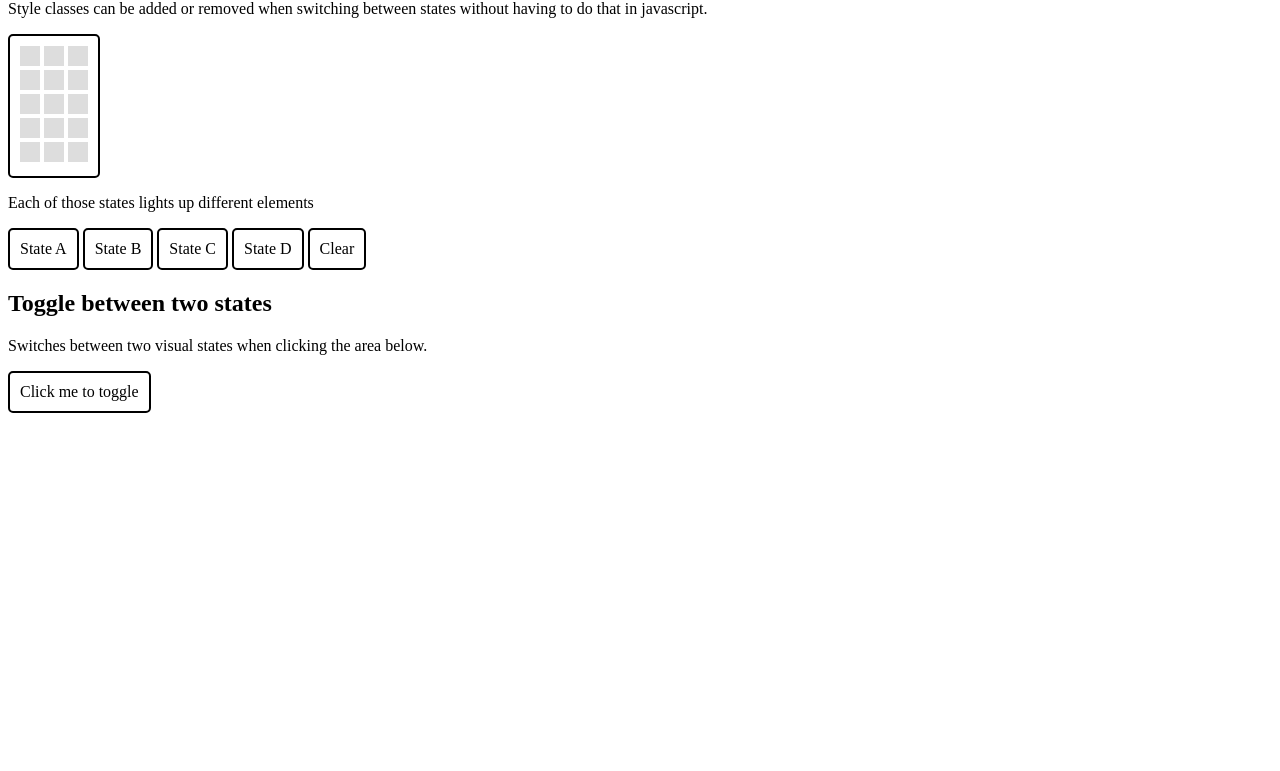
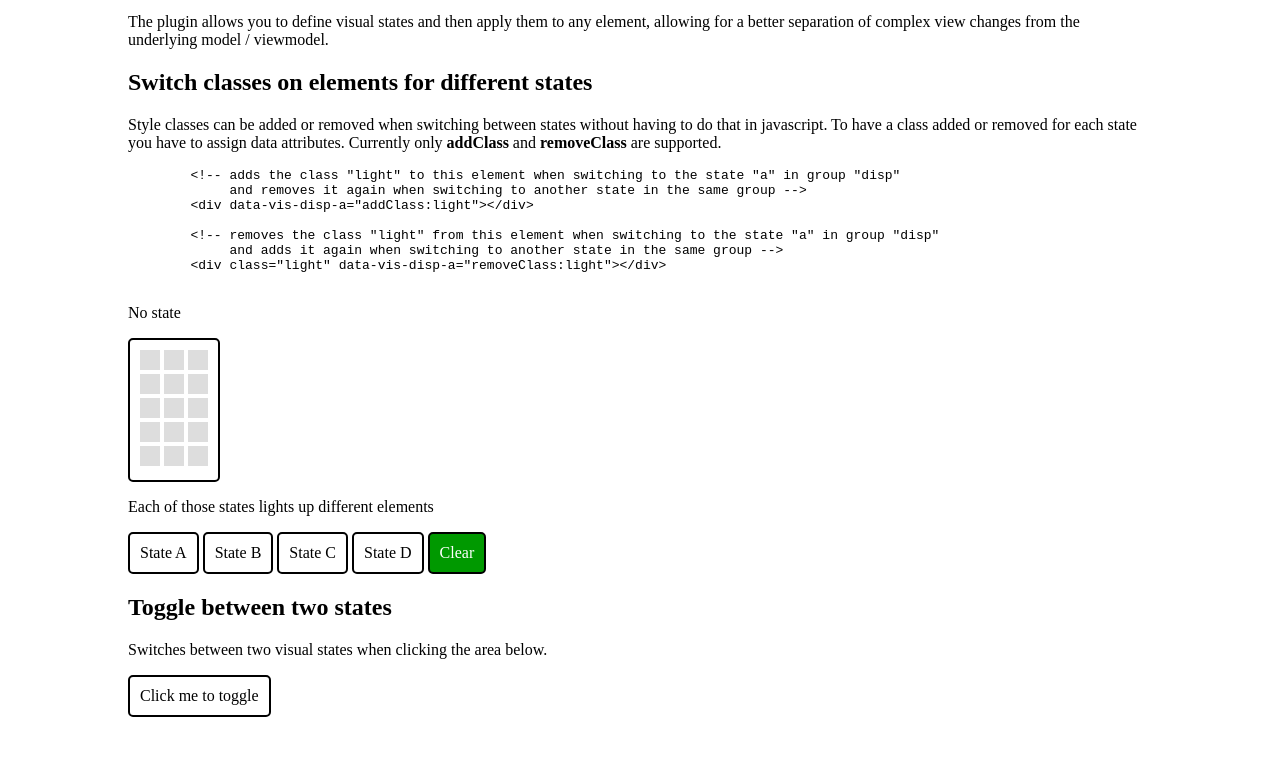
Before and after one commit to technicallyfeasible/visualstate, a website: page index.html in a window 1280 px wide. Shown: the part 67-838 px from the top of the page. Before the commit the page ends 800 px from the top, so only its background shows below. Drawn offline with nearby package versions, Linux system fonts and the light colour scheme.

Commit message:
demo page improvements

```diff
--- a/index.html
+++ b/index.html
@@ -3,6 +3,7 @@
 	<head>
 		<title>Visual state demo</title>
 		<style type="text/css" rel="stylesheet">
+			body { width: 80%; margin: 0px auto; }
 			.button {
 				display: inline-block;
 				padding: 10px;
@@ -12,6 +13,7 @@
 				-moz-border-radius: 5px;
 				cursor: pointer;
 			}
+			.hide { display: none; }
 			.row { clear: both; }
 			.cell {
 				display: inline-block;
@@ -31,15 +33,36 @@
 				-o-transition: background-color 500ms linear;
 				-ms-transition: background-color 500ms linear;
 				transition: background-color 500ms linear;
+				color: #fff;
 			}
 		</style>
-		<script type="text/javascript" src="bower_components/jquery/dist/jquery.js"></script>
+		<script type="text/javascript" src="bower_components/jquery/dist/jquery.min.js"></script>
 		<script type="text/javascript" src="jquery.visualstate.js"></script>
 	</head>
 	<body>
+		<h1>JQuery visual state plugin demo</h1>
+		<p>The plugin allows you to define visual states and then apply them to any element, allowing for a better separation of complex view changes from the underlying model / viewmodel.</p>
+
 		<h2>Switch classes on elements for different states</h2>
-		<p>Style classes can be added or removed when switching between states without having to do that in javascript.</p>
-		<div id="class_demo" class="button">
+		<p>Style classes can be added or removed when switching between states without having to do that in javascript. To have a class added or removed for each state you have to assign data attributes. Currently only <b>addClass</b> and <b>removeClass</b> are supported.</p>
+		<pre>
+	&lt;!-- adds the class "light" to this element when switching to the state "a" in group "disp"
+	     and removes it again when switching to another state in the same group --&gt;
+	&lt;div data-vis-disp-a="addClass:light"&gt;&lt;/div&gt;
+
+	&lt;!-- removes the class "light" from this element when switching to the state "a" in group "disp"
+	     and adds it again when switching to another state in the same group --&gt;
+	&lt;div class="light" data-vis-disp-a="removeClass:light"&gt;&lt;/div&gt;
+		</pre>
+
+		<div id="class_demo">
+			<p class="" data-vis-disp-="removeClass:hide">No state</p>
+			<p class="hide" data-vis-disp-a="removeClass:hide">State A</p>
+			<p class="hide" data-vis-disp-b="removeClass:hide">State B</p>
+			<p class="hide" data-vis-disp-c="removeClass:hide">State C</p>
+			<p class="hide" data-vis-disp-d="removeClass:hide">State D</p>
+
+			<div class="button">
 				<div class="row">
 					<div class="cell" data-vis-disp-a="addClass:light" data-vis-disp-b="addClass:light" data-vis-disp-c="addClass:light" data-vis-disp-d="addClass:light"></div>
 					<div class="cell" data-vis-disp-a="addClass:light" data-vis-disp-b="addClass:light" data-vis-disp-c="addClass:light" data-vis-disp-d="addClass:light"></div>
@@ -66,12 +89,14 @@
 					<div class="cell" data-vis-disp-a="addClass:light" data-vis-disp-b="addClass:light" data-vis-disp-c="addClass:light"></div>
 				</div>
 			</div>
+
 			<p>Each of those states lights up different elements</p>
-		<div class="button" onclick="$('#class_demo').visualstate('disp', 'a')">State A</div>
-		<div class="button" onclick="$('#class_demo').visualstate('disp', 'b')">State B</div>
-		<div class="button" onclick="$('#class_demo').visualstate('disp', 'c')">State C</div>
-		<div class="button" onclick="$('#class_demo').visualstate('disp', 'd')">State D</div>
-		<div class="button" onclick="$('#class_demo').visualstate('disp', '')">Clear</div>
+			<div class="button" data-vis-disp-a="addClass:light" onclick="$('#class_demo').visualstate('disp', 'a')">State A</div>
+			<div class="button" data-vis-disp-b="addClass:light" onclick="$('#class_demo').visualstate('disp', 'b')">State B</div>
+			<div class="button" data-vis-disp-c="addClass:light" onclick="$('#class_demo').visualstate('disp', 'c')">State C</div>
+			<div class="button" data-vis-disp-d="addClass:light" onclick="$('#class_demo').visualstate('disp', 'd')">State D</div>
+			<div class="button light" data-vis-disp-="addClass:light" onclick="$('#class_demo').visualstate('disp', '')">Clear</div>
+		</div>
 
 		<h2>Toggle between two states</h2>
 		<p>Switches between two visual states when clicking the area below.</p>
@@ -81,6 +106,8 @@
 			Click me again to close this part.
 			</div>
 		</div>
+
+		<br/><br/><br/><br/>
 
 		<script type="text/javascript">
 			// define visual states
```
Also changed, not shown: bower.json (+6 -2 lines), jquery.visualstate.js, jquery.visualstate.min.js (added). Lines whose indentation alone changed are shown as unchanged.
